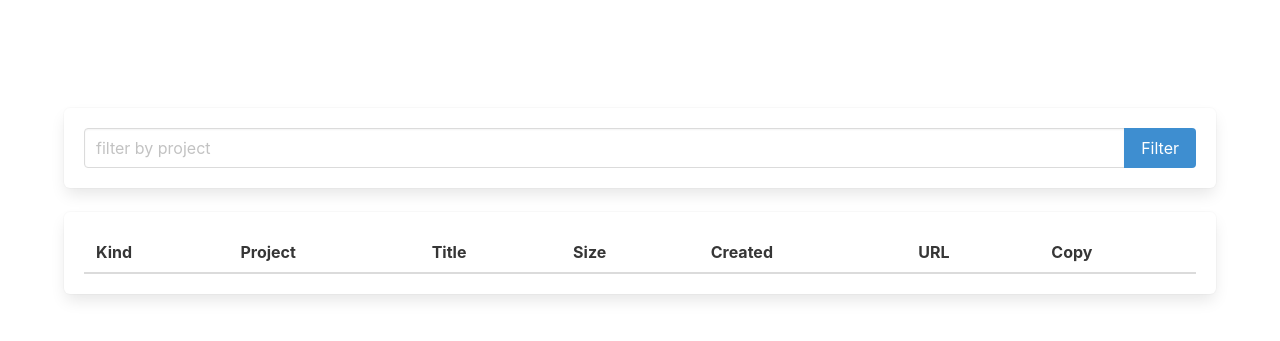
After one commit to dethbird/cdn, a PHP site: template templates/admin/index.twig in a window 1280 px wide. The commit adds this page. Shown: the top 341 px of the page. Run offline with PHP 8.4, Linux system fonts and the light colour scheme; the template is opened without the code that fills it, so the values that code supplies are empty; some libraries are stand-ins or nearby versions.

Commit message:
add twig templating

```diff
--- a/composer.json
+++ b/composer.json
@@ -6,6 +6,7 @@
     "php": ">=8.1",
     "slim/slim": "^4.13",
     "slim/psr7": "^1.7",
+    "slim/twig-view": "^3.3",
     "vlucas/phpdotenv": "^5.6"
   },
   "autoload": { "psr-4": { "App\\": "src/" } },
--- a/src/Routes.php
+++ b/src/Routes.php
@@ -7,8 +7,8 @@ use App\Transcoder;
 use App\Controllers\AdminController;
 use App\Controllers\MediaController;
 
-return function (App $app, Db $db, Transcoder $transcoder): void {
-    $admin = new AdminController($db);
+return function (App $app, Db $db, Transcoder $transcoder, \Slim\Views\Twig $twig): void {
+    $admin = new AdminController($db, $twig);
     $media = new MediaController($db, $transcoder);
 
     $app->get('/', [$admin, 'index']);
--- /dev/null
+++ b/templates/admin/index.twig
@@ -0,0 +1,40 @@
+{% extends 'layout.twig' %}
+
+{% block title %}Personal CDN{% endblock %}
+
+{% block content %}
+  <h1 class="title has-text-white site-header">Personal CDN</h1>
+  <div class="box">
+    <form method="get" class="field has-addons">
+      <div class="control is-expanded">
+        <input class="input" name="project" placeholder="filter by project" value="{{ project|e }}" />
+      </div>
+      <div class="control">
+        <button class="button is-info">Filter</button>
+      </div>
+    </form>
+  </div>
+
+  <div class="box">
+    <div class="table-container">
+      <table class="table is-fullwidth is-hoverable">
+        <thead>
+          <tr><th>Kind</th><th>Project</th><th>Title</th><th>Size</th><th>Created</th><th>URL</th><th>Copy</th></tr>
+        </thead>
+        <tbody>
+          {% for it in items %}
+            <tr>
+              <td class="has-text-weight-semibold">{{ it.kind|e }}</td>
+              <td>{{ it.project|e }}</td>
+              <td>{{ it.title|e }}</td>
+              <td>{{ it.size_human }}</td>
+              <td>{{ it.created_at }}</td>
+              <td class="url"><a href="{{ it.url_main|e }}" target="_blank">{{ it.url_main|e }}</a></td>
+              <td><button class="button is-small is-info" onclick="copyUrl('{{ it.url_main|e('js') }}')">Copy</button></td>
+            </tr>
+          {% endfor %}
+        </tbody>
+      </table>
+    </div>
+  </div>
+{% endblock %}
--- /dev/null
+++ b/templates/layout.twig
@@ -0,0 +1,24 @@
+<!doctype html>
+<html lang="en">
+<head>
+  <meta charset="utf-8">
+  <meta name="viewport" content="width=device-width,initial-scale=1">
+  <title>{% block title %}Personal CDN{% endblock %}</title>
+  <link rel="stylesheet" href="https://cdn.jsdelivr.net/npm/bulma@0.9.4/css/bulma.min.css">
+  <link rel="stylesheet" href="/css/app.css">
+  {% block head %}{% endblock %}
+</head>
+<body>
+  <section class="section">
+    <div class="container">
+      {% block content %}{% endblock %}
+    </div>
+  </section>
+  <script>
+  function copyUrl(u){
+    navigator.clipboard.writeText(u).then(()=>{alert('Copied!')}).catch(()=>{prompt('Copy URL:',u);});
+  }
+  </script>
+  {% block scripts %}{% endblock %}
+</body>
+</html>
```
Also changed, not shown: public/index.php (+8 -28 lines), src/Controllers/AdminController.php (+14 -25 lines), 1 other file.
